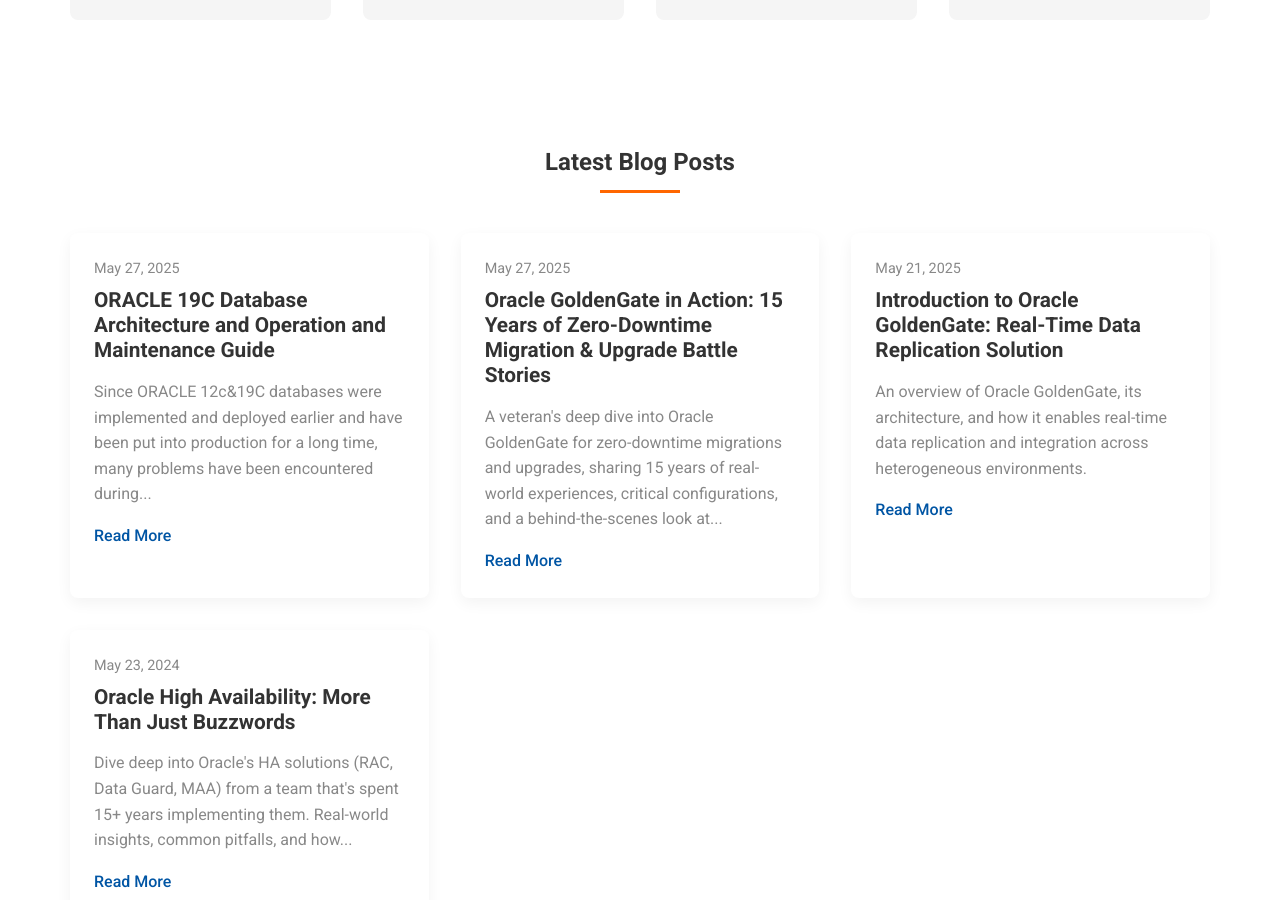
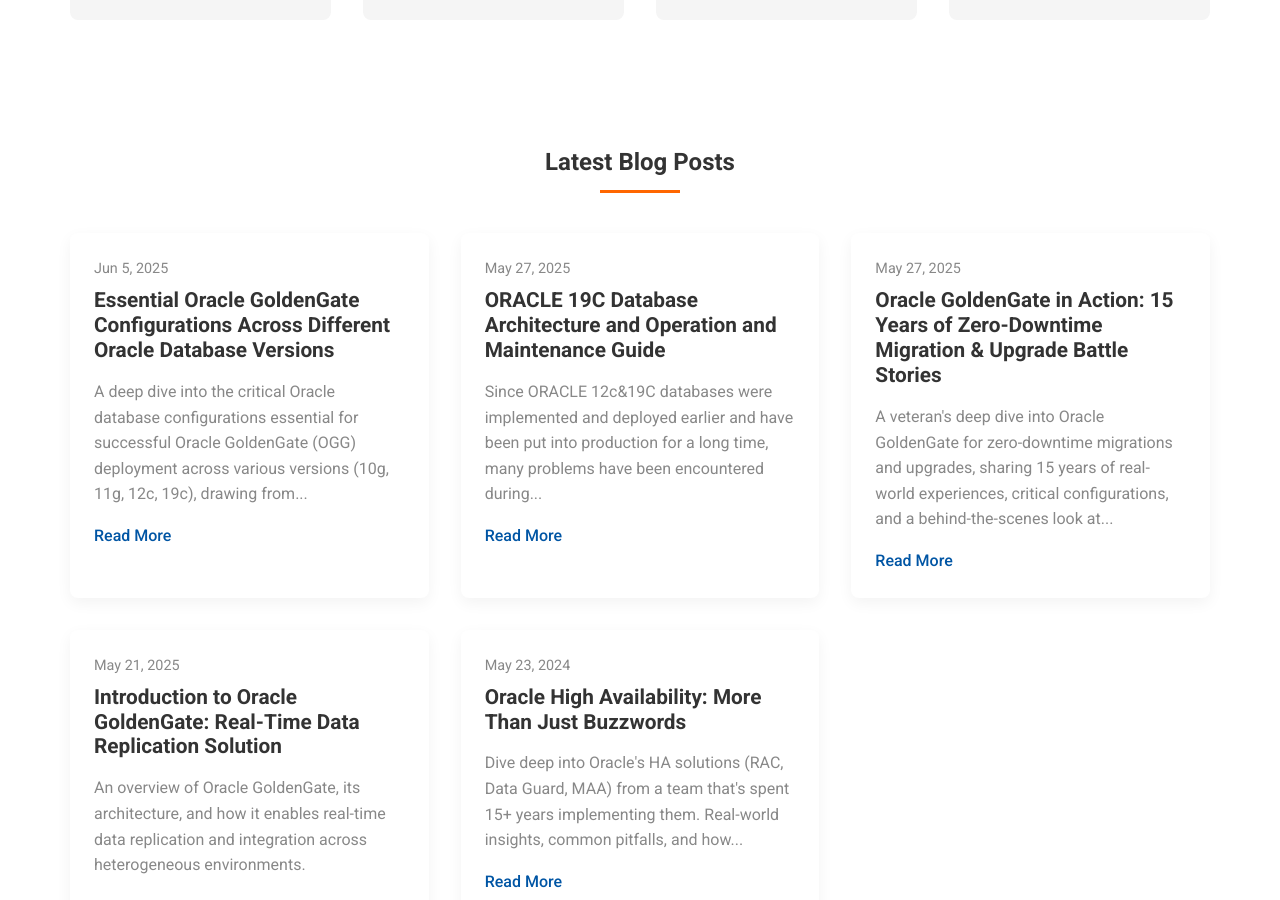
Before and after one commit to goodwaysIT/en, a Jekyll site: the page built from index.html, in a window 1280 px wide and 900 px high, scrolled down 684 px. Built offline with Jekyll 4.4.1, drawn with Linux system fonts in a browser that asks for light colours; some of the changed lines change nothing that is shown.

Commit message:
post - Essential Oracle GoldenGate Configurations Across Different Oracle Database Versions

````diff
--- a/_includes/footer.html
+++ b/_includes/footer.html
@@ -2,7 +2,7 @@
   <div class="container">
     <div class="footer-inner" style="display: flex; flex-wrap: wrap; justify-content: space-between; gap: 1.5rem; margin-bottom: 1rem;">
       <div class="footer-column" style="flex: 1 1 250px; max-width: 300px; padding: 1rem 0.5rem; min-height: 180px;">
-        <img src="{{ '/assets/images/goodways-logo-with-icon.svg' | relative_url }}" alt="{{ site.title }}" class="footer-logo" style="height: 35px; margin-bottom: 1rem;" />
+        <img src="{{ '/assets/images/goodways-logo-black.png' | relative_url }}" alt="{{ site.title }}" class="footer-logo" style="height: 35px; margin-bottom: 1rem;" />
         <p class="footer-description" style="font-size: 0.9rem; color: #666666; line-height: 2; margin: 1rem 0; height: auto; overflow: visible; min-height: 3rem; display: block; word-break: break-word; padding: 0.3rem 0;">Specialists in Oracle Database and GoldenGate solutions</p>
       </div>
 
--- /dev/null
+++ b/_posts/2025-06-05-essential-oracle-goldengate-configurations-across-database-versions.md
@@ -0,0 +1,231 @@
+---
+layout: post
+title: "Essential Oracle GoldenGate Configurations Across Different Oracle Database Versions"
+excerpt: "A deep dive into the critical Oracle database configurations essential for successful Oracle GoldenGate (OGG) deployment across various versions (10g, 11g, 12c, 19c), drawing from over 8 years of real-world project experience to prevent common pitfalls and ensure data consistency."
+date: 2025-06-05 16:00:00 +0800
+categories: [Oracle, GoldenGate]
+tags: [oracle, goldengate, database configuration, data replication, best practices, oracle 10g, oracle 11g, oracle 12c, oracle 19c, multitenant, pdb, cdb, supplemental logging, archivelog, force logging]
+# image: /assets/images/posts/your-image-here.jpg # 您可以替换为相关图片路径
+---
+
+The powerful capabilities of Oracle GoldenGate (OGG) as a tool for heterogeneous data replication and real-time data integration are widely recognized in the industry. However, OGG's exceptional performance and data consistency are invariably built upon the correct configuration of the underlying Oracle database it relies on. With over 8 years of experience in OGG project implementation and operations, I have been deeply involved in multiple core systems utilizing Oracle 10g, 11g, 12c, and 19c database versions, such as off-site disaster recovery for a state-owned bank and business report extraction for a telecom operator. These project experiences have profoundly revealed that key configurations at the database level are the cornerstone of OGG project success, and the subtle differences between various database versions are often the culprits behind project delays or even failures. This article aims to leverage extensive practical experience to provide a detailed analysis of the critical configurations required when deploying OGG on these mainstream Oracle database versions, along with the underlying logic.
+
+# 1 Core Configurations and Universal Principles
+
+Regardless of how database versions evolve, the core objectives of OGG configuration at the database end remain constant: to ensure that the Extract process can accurately, efficiently, and continuously capture all transactional changes and guarantee data consistency. The following are core configuration items that span across versions and their critical roles for OGG:
+
+1.  **ARCHIVELOG Mode**: The OGG Extract process captures data changes by reading the database's redo logs. If the database is not in ARCHIVELOG mode, old redo logs might be overwritten, preventing Extract from retrieving historical changes, leading to data loss or process interruption. This is fundamental for OGG's normal operation.
+2.  **FORCE LOGGING Mode**: Ensures that all database operations (including those in NOLOGGING mode, like Direct Path Inserts) generate redo logs. This is crucial for guaranteeing the completeness of data captured by OGG.
+3.  **Supplemental Logging**:
+    *   **Minimal Supplemental Logging**: This is the minimum database-level requirement, ensuring that redo logs contain sufficient column information for OGG to uniquely identify modified rows, especially on tables without primary keys or unique indexes. It is vital for OGG log mining.
+    *   **Primary Key/Unique Index Supplemental Logging**: OGG, by default, uses primary keys or unique indexes to locate and update rows in the target table. Enabling this ensures that when primary keys or unique indexes are changed, the redo logs include all primary key column values, maintaining key-based row localization.
+    *   **ALL Column Supplemental Logging**: When a table lacks a primary key or unique index, or when CDC (Change Data Capture) scenarios require tracking changes to all columns, this option is the "panacea" for ensuring data consistency. It ensures redo logs contain both old and new values for all columns, even at the cost of some performance.
+4.  **Database Parameters**:
+    *   **`UNDO_RETENTION`**: During log mining, the OGG Extract process sometimes needs to access UNDO information from when the transaction occurred to construct a complete row image. If `UNDO_RETENTION` is set too low, UNDO information might be overwritten, preventing Extract from correctly parsing LCRs (Logical Change Records), leading to data inconsistency or Extract process interruption.
+    *   **`ENABLE_GOLDENGATE_REPLICATION`**: This parameter is crucial for Integrated Capture mode in Oracle 11.2.0.3 and later. It informs the database that OGG's integrated capture process is running and allows the database to perform necessary optimizations and log management.
+    *   **`STREAM_POOL_SIZE`**: This memory pool primarily supports OGG's Integrated Capture mode, including the LogMiner component. Proper configuration ensures that the Extract process has sufficient memory to handle transactions and LCRs, avoiding performance bottlenecks or process interruptions.
+5.  **OGG User Privileges**: The Extract process requires specific database privileges to connect to the database, query the data dictionary, access redo logs, and manage supplemental logging. This ensures both security and functionality.
+6.  **12c/19c PDB Specifics**: In a multitenant architecture, OGG configuration needs to differentiate between the CDB (Container Database) level and PDB (Pluggable Database) level. This directly affects whether OGG can correctly connect to and monitor specific business databases.
+
+# 2 Practical Analysis of Key Database Configurations
+
+## A. ARCHIVELOG Mode and FORCE LOGGING
+
+ARCHIVELOG mode is fundamental for OGG to capture data changes. FORCE LOGGING mode ensures all database operations (including those using the NOLOGGING attribute) generate redo logs, preventing data loss.
+
+**Operations in 10g/11g Environments**
+
+*   **Check ARCHIVELOG Mode**: `SELECT LOG_MODE FROM V$DATABASE;`
+*   **Set ARCHIVELOG Mode**:
+```sql
+SHUTDOWN IMMEDIATE;
+-- For RAC environments, stop the database: srvctl stop database -d <databasename>
+STARTUP MOUNT;
+ALTER DATABASE ARCHIVELOG;
+ALTER DATABASE OPEN;
+```
+
+* 10g/11g typically do not require explicit setting of `FORCE LOGGING` as their logging mechanisms usually cover all operations.
+
+**Operations in 12c/19c Environments**:
+
+*   **Set ARCHIVELOG Mode**: Same as 10g/11g, but executed in the CDB Root. PDBs will inherit the CDB's ARCHIVELOG mode.
+*   **Set FORCE LOGGING**: Executed in the CDB Root, affecting all PDBs.
+```sql
+ALTER DATABASE FORCE LOGGING;
+-- Verification
+SELECT FORCE_LOGGING FROM V$DATABASE; -- Should be YES
+```
+
+## B. Supplemental Logging Configuration
+
+Supplemental logging is key for the OGG Extract process to correctly parse LCRs (Logical Change Records) and locate target row records. It ensures that redo logs contain all column information required by OGG.
+
+**Operations in 10g/11g Environments**:
+
+*   **Enable Database-Level Minimal Supplemental Logging**:
+
+```sql
+ALTER DATABASE ADD SUPPLEMENTAL LOG DATA;
+-- Verification
+SELECT SUPPLEMENTAL_LOG_DATA_MIN FROM V$DATABASE; -- Should be YES
+```
+
+*   **Enable Primary Key/Unique Index Supplemental Logging**:
+
+```sql
+-- Database level
+ALTER DATABASE ADD SUPPLEMENTAL LOG DATA (PRIMARY KEY, UNIQUE INDEX) COLUMNS;
+-- Verification
+SELECT SUPPLEMENTAL_LOG_DATA_PK, SUPPLEMENTAL_LOG_DATA_UI FROM V$DATABASE; -- Should be YES, YES
+
+-- Table level (Similar to ADD TRANDATA schema.table_name in GGSCI)
+ALTER TABLE schema.table_name ADD SUPPLEMENTAL LOG DATA (PRIMARY KEY, UNIQUE INDEX) COLUMNS;
+```
+
+*   **Enable All Column Supplemental Logging for Specific Tables without PK/UI**: Recommended to execute `ADD TRANDATA schema.table_name ALLCOLS` in GGSCI. Under the hood, this automatically executes SQL commands similar to `ALTER TABLE schema.table_name ADD SUPPLEMENTAL LOG DATA (ALL) COLUMNS;`.
+
+**Operations in 12c/19c Environments**:
+
+*   **CDB Level**: Only minimal supplemental logging needs to be enabled in the CDB Root.
+```sql
+ALTER DATABASE ADD SUPPLEMENTAL LOG DATA;
+```
+
+*   **PDB Level**: After connecting to the target PDB, execute PDB-level supplemental logging configuration.
+
+```sql
+ALTER SESSION SET CONTAINER = pdb_name;
+-- Enable primary key/unique index supplemental logging (database or table level)
+ALTER DATABASE ADD SUPPLEMENTAL LOG DATA (PRIMARY KEY, UNIQUE INDEX) COLUMNS;
+ALTER TABLE schema.table_name ADD SUPPLEMENTAL LOG DATA (PRIMARY KEY, UNIQUE INDEX) COLUMNS;
+-- For specific tables without PK/UI, enable all column supplemental logging via GGSCI command within the PDB
+-- GGSCI: ADD TRANDATA schema.table_name ALLCOLS
+-- GGSCI: ADD SCHEMATRANDATA schema ALLCOLS
+```
+
+**Experience Sharing**:
+
+In an OGG migration project for a **city commercial bank**, moving from an **11g core system** to an **11g disaster recovery system**, the team encountered a tricky issue. The OGG Extract process started normally, but after UPDATE operations on specific tables, the Replicat process reported errors like `OGG-00868 No unique key found` or `OGG-01403 No row found for LCR update operation`. Upon careful inspection, it was found that these problematic tables had no primary or unique keys. Although database-level minimal supplemental logging was enabled, `ALLCOLS` was not enabled for these keyless tables via `ADD TRANDATA`. Extract could only capture the RID (Row Identifier) in the logs, but without a unique business key, Replicat couldn't accurately match rows when they were moved or compressed on the target. The solution was to urgently execute the `ADD TRANDATA schema.table_name ALLCOLS` command for all tables without primary keys. After restarting Extract, the problem was immediately resolved.
+
+**Lesson Learned**: For tables without primary/unique keys, even if database-level supplemental logging is enabled, it is imperative to separately enable all-column supplemental logging. This is the "bottom line" for ensuring data consistency.
+
+## C. OGG Database User and Privileges
+
+OGG processes require a specific database user identity to connect to the database and possess a series of privileges, such as querying the data dictionary and reading redo logs, to ensure smooth data capture and replication.
+
+*   **Operations in 10g/11g Environments (Non-CDB)**:
+
+```sql
+CREATE USER ogguser IDENTIFIED BY ogguser_password;
+GRANT CONNECT, RESOURCE, CREATE SESSION, ALTER SESSION TO ogguser;
+GRANT SELECT ANY DICTIONARY TO ogguser;
+GRANT SELECT ANY TABLE TO ogguser; -- In production, recommended to restrict to specific schemas or tables
+GRANT ALTER ANY TABLE TO ogguser; -- If DDL replication is needed
+GRANT SELECT ON DBA_CLUSTERS TO ogguser;
+GRANT FLASHBACK ANY TABLE TO ogguser;
+GRANT EXECUTE ON DBMS_FLASHBACK TO ogguser;
+GRANT UNLIMITED TABLESPACE TO ogguser;
+-- For 11.2.0.3 and later, it's highly recommended to use the DBMS_GOLDENGATE_AUTH package to simplify authorization:
+EXEC DBMS_GOLDENGATE_AUTH.GRANT_ADMIN_PRIVILEGE('OGGUSER', 'capture', grant_select_privileges=>true);
+```
+
+*   **Operations in 12c/19c Environments (CDB/PDB)**: OGG user privilege management in a multitenant architecture is more complex and depends on the OGG process's connection target and replication scope. Extract processes typically require CDB-level common users as they need to access the CDB's redo logs; Replicat processes more often use PDB-level local users.
+
+**CDB Common User (Replicating all PDBs in a CDB)**: Create and grant privileges in the CDB Root. The username must be prefixed with `C##`.
+```sql
+CREATE USER C##ggadmin IDENTIFIED BY <password>
+DEFAULT TABLESPACE users TEMPORARY TABLESPACE temp CONTAINER=ALL;
+GRANT CONNECT, RESOURCE TO C##ggadmin CONTAINER=ALL;
+EXEC DBMS_GOLDENGATE_AUTH.GRANT_ADMIN_PRIVILEGE('C##ggadmin', 'capture', container=>'all');
+-- Note: This user covers all PDBs via CONTAINER=ALL and must use the C## prefix.
+```
+
+**CDB Common User (Replicating only specific PDBs)**: Create in the CDB Root, but specify target PDBs during authorization.
+```sql
+CREATE USER C##ggadmin IDENTIFIED BY <password>
+DEFAULT TABLESPACE users TEMPORARY TABLESPACE temp; -- Note: No CONTAINER=ALL here
+EXEC DBMS_GOLDENGATE_AUTH.GRANT_ADMIN_PRIVILEGE('C##ggadmin', 'capture', container=>'<PDB_NAME>');
+-- Note: Privileges are restricted to the specified PDB; CONTAINER=ALL cannot be used.
+```
+
+**PDB-Level Local User (For auxiliary operations, e.g., Replicat process)**: Used only for auxiliary operations (like sequence replication, heartbeat tables, Replicat connecting to a specific PDB). A local user needs to be created in each PDB.
+```sql
+ALTER SESSION SET CONTAINER = <PDB_NAME>;
+CREATE USER ogguser_local IDENTIFIED BY ogguser_password;
+GRANT CONNECT, RESOURCE, CREATE SESSION, ALTER SESSION TO ogguser_local;
+EXEC DBMS_GOLDENGATE_AUTH.GRANT_ADMIN_PRIVILEGE('ogguser_local', 'capture', grant_select_privileges=>true); -- The 'capture' privilege here is a general template; Replicat might actually need 'apply' privileges.
+-- For Replicat, the following privileges might be needed:
+-- GRANT CREATE ANY TABLE, ALTER ANY TABLE, DROP ANY TABLE TO ogguser_local; (If Replicat needs DDL operations)
+-- GRANT UNLIMITED TABLESPACE TO ogguser_local;
+```
+
+**Experience Sharing**:
+
+*   In a **12c production environment** upgrade project for a **telecom operator**, the OGG Extract process was configured to connect to a specific PDB. However, after starting, it frequently reported `OGG-00664` (fatal error in database initialization) or `OGG-01031` (insufficient privileges). Initial checks revealed that the OGG user was a CDB common user (C##OGG) and had been granted most privileges in the CDB Root. The issue arose because when Extract actually connected to the PDB, it either didn't correctly recognize its context within the PDB, or it lacked access permissions to certain PDB internal views.
+*   The solution was to re-evaluate the best practices for OGG users in CDB/PDB environments and adjust the creation and authorization methods based on the OGG process's connection target (CDB Root for Extract, specific PDB for Replicat/utility) and replication scope. Ensured the Extract process's CDB common user had `CONTAINER=ALL` privileges and correctly used `DBMS_GOLDENGATE_AUTH.GRANT_ADMIN_PRIVILEGE`.
+
+## D. Database Parameter Configuration
+
+*   **`ENABLE_GOLDENGATE_REPLICATION`**
+For Integrated Capture mode in Oracle 11.2.0.3 and later, this parameter must be set to TRUE. It enables the database to integrate with OGG, providing necessary log capture optimizations.
+**All Version Operations**: Set in the CDB Root; typically affects all PDBs.
+```sql
+ALTER SYSTEM SET ENABLE_GOLDENGATE_REPLICATION=TRUE SCOPE=BOTH;
+-- Verification
+SHOW PARAMETER ENABLE_GOLDENGATE_REPLICATION;
+```
+
+*   **`STREAM_POOL_SIZE`**
+The Stream Pool is a core memory area for OGG Integrated Capture mode, used to store LCRs, metadata, etc. Proper configuration ensures Extract runs efficiently and avoids memory shortages or performance bottlenecks.
+**12c/19c Environment Operations**: Recommended to configure based on the number of Extract processes. A rule of thumb is to allocate at least 1GB of memory for one Integrated Extract process, and then add an extra 200MB-500MB as a buffer for each additional Extract process or based on actual load.
+```sql
+-- Set in CDB Root, affects all PDBs (if Extract connects to CDB)
+ALTER SYSTEM SET STREAM_POOL_SIZE = 2G SCOPE=BOTH; -- Example, adjust based on actual needs
+-- Verification
+SHOW PARAMETER STREAM_POOL_SIZE;
+```
+
+*   **`UNDO_RETENTION`**
+During log mining, the OGG Extract process might need to access a transaction's UNDO information to construct a complete row image. The `UNDO_RETENTION` parameter determines how long transaction information is retained in UNDO segments.
+**All Version Operations**: Set to a sufficiently large value based on actual transaction volume and Extract lag. It's generally recommended to be at least 3600 seconds (1 hour). For long-running transactions or scenarios with significant Extract lag, a larger value might be necessary.
+```sql
+ALTER SYSTEM SET UNDO_RETENTION = 3600 SCOPE=BOTH; -- Example value
+-- Verification
+SHOW PARAMETER UNDO_RETENTION;
+```
+
+**Experience Sharing**:
+
+When implementing an OGG real-time synchronization project from a **19c core transaction system** to a **19c data warehouse** for a **large insurance company**, Extract started normally after PDB configuration. However, after some time, for newly created PDBs, Replicat again experienced synchronization delays and even interruptions. Investigation revealed that, besides the new PDBs not having supplemental logging and OGG users configured according to standards, the original, smaller `STREAM_POOL_SIZE` had also become a bottleneck due to increased data and transaction volumes, causing Extract to develop log backlogs.
+
+The solution was to strengthen project process management by making OGG database configuration a **mandatory checklist item after creating new PDBs**. Once a new PDB went live, the DBA team had to immediately execute OGG-related supplemental logging and user privilege scripts within it. Concurrently, based on actual operational data and monitoring, `STREAM_POOL_SIZE` was increased from 2G to 4G to accommodate higher transaction concurrency.
+
+**Lesson Learned**: Although 19c is stable, OGG configuration in a multitenant environment is not a "set it and forget it" task. Any new PDB should be treated as an independent OGG source, requiring **separate completion of its internal OGG-related configurations**. Furthermore, performance parameters like `STREAM_POOL_SIZE` need dynamic adjustment and optimization based on actual load.
+
+# 3 Version Compatibility and Upgrades
+
+Compatibility between OGG versions and Oracle Database versions is crucial. Generally, higher OGG versions can support lower database versions, but not vice versa. For example, OGG 19c can connect to and extract data from Oracle 11g/12c/19c, but OGG 12c might not fully support new features in Oracle 19c. When upgrading database versions, it's essential to plan the OGG compatibility upgrade path in advance.
+
+**Key Points for OGG Configuration Migration During Database Upgrades**:
+
+1.  **Stop OGG Processes**: Before upgrading the database, stop all related Extract and Replicat processes.
+2.  **Verify New Version Compatibility**: Confirm if the current OGG version is compatible with the target database version.
+3.  **Re-validate Configuration**: After the database upgrade, even if configuration commands are the same, it's crucial to re-validate that all OGG-required database parameters (especially `ENABLE_GOLDENGATE_REPLICATION`, `STREAM_POOL_SIZE`), supplemental logging, and OGG user privileges are effective on the new database version. PDB configuration is particularly critical when upgrading from 11g to 12c/19c.
+4.  **Initial Load**: For major upgrades, sometimes an initial load is considered to ensure complete data consistency.
+
+# 4 Summary and Best Practices
+
+The success of an OGG deployment hinges on a deep understanding and rigorous execution of key database configurations. As a seasoned OGG architect, I've distilled the following best practices and checklists from countless real-world experiences:
+
+1.  **The "Six-in-One" Principle**: Always treat **ARCHIVELOG mode**, **FORCE LOGGING**, **minimal supplemental logging**, **primary key/unique index supplemental logging**, **all-column supplemental logging for tables without primary keys**, and **OGG user privileges** as an indivisible whole. None can be missing.
+2.  **PDB Context First**: For Oracle 12c and later multitenant environments, ensure most OGG-related database configurations and local user authorizations are performed within the target PDB. Newly created PDBs must undergo independent OGG-related configuration.
+3.  **`ENABLE_GOLDENGATE_REPLICATION` Must Be On**: For Integrated Capture, this parameter is fundamental. Ensure it's set to TRUE at the CDB or relevant PDB level.
+4.  **Dynamic Adjustment of `STREAM_POOL_SIZE`**: Based on the number of Extract processes and actual transaction load, reasonably set `STREAM_POOL_SIZE` (recommended at least 1GB + 200MB per Extract process) and continuously monitor its usage in production for optimization.
+5.  **Ensure Sufficient `UNDO_RETENTION`**: Set an adequate `UNDO_RETENTION` period based on transaction characteristics and OGG lag to prevent Extract interruptions due to lost UNDO information.
+6.  **Standardized Scripts and Automation**: Develop and maintain a set of standardized OGG database configuration scripts. Run these scripts directly when deploying new environments or creating new PDBs to reduce human error.
+7.  **Rigorous Pre-checks and Testing**: Before OGG goes live, in addition to basic connectivity tests, perform **data consistency validation** and **stress testing**. Simulate production environment transaction loads to ensure OGG can stably and efficiently capture and replicate data.
+8.  **In-depth Error Log Analysis**: When encountering issues, don't just focus on OGG's own error messages. Delve deeper into database alert logs (alert.log) and database session trace files, as many OGG problems originate in the database.
+9.  **Regular Health Checks**: Establish routine health check mechanisms for OGG and the database, including archive log space, supplemental logging status, Extract process lag, etc., to prevent problems before they occur.
+
+OGG is a powerful tool, but it's not a "one-click deployment" silver bullet. Bridging the gap across different Oracle database versions requires a thorough understanding of the underlying mechanisms and meticulous execution of each configuration item, combined with practical project experience. Only then can OGG deliver its maximum value in enterprise core systems.
````
